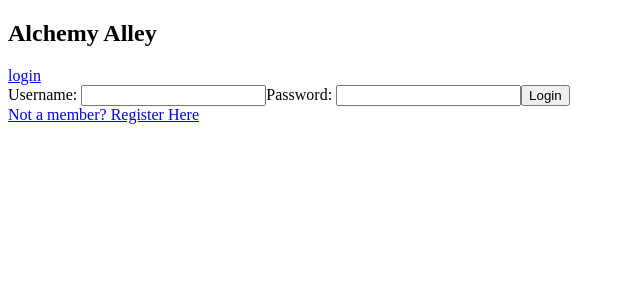
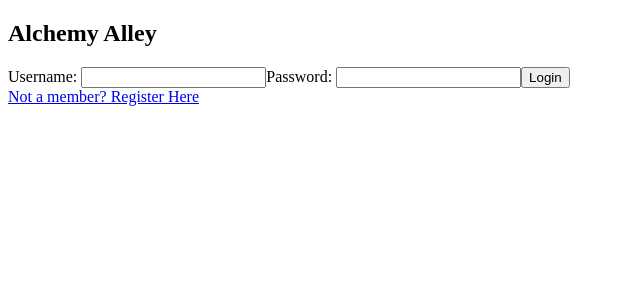
Before and after one commit to Anti5893/Swen261-Project-Alchemy-Alley, an Angular app in the folder estore-ui/: page / in a window 1280 px wide. Shown: the top 300 px of the page, without its empty margins (0-640 px from the left). Built offline with nearby package versions, Linux system fonts and the light colour scheme.

Commit message:
removed text for login link - no longer needed

```diff
--- a/estore-ui/src/app/app.component.html
+++ b/estore-ui/src/app/app.component.html
@@ -1,5 +1,5 @@
 
-<nav *ngIf="isLoggedIn() == true; else notLoggedIn" >
+<nav *ngIf="isLoggedIn(); else notLoggedIn" >
   <h1>Alchemy Alley</h1>
   <a routerLink="/catalog">Catalog</a>
   <a routerLink="/admin">Admin</a>
@@ -11,7 +11,7 @@
 <ng-template #notLoggedIn>
   <nav>
     <h1>Alchemy Alley</h1>
-    <a routerLink="/login">login</a>
+    <a routerLink="/login"></a>
   </nav>
 </ng-template>
 <router-outlet></router-outlet>
```
